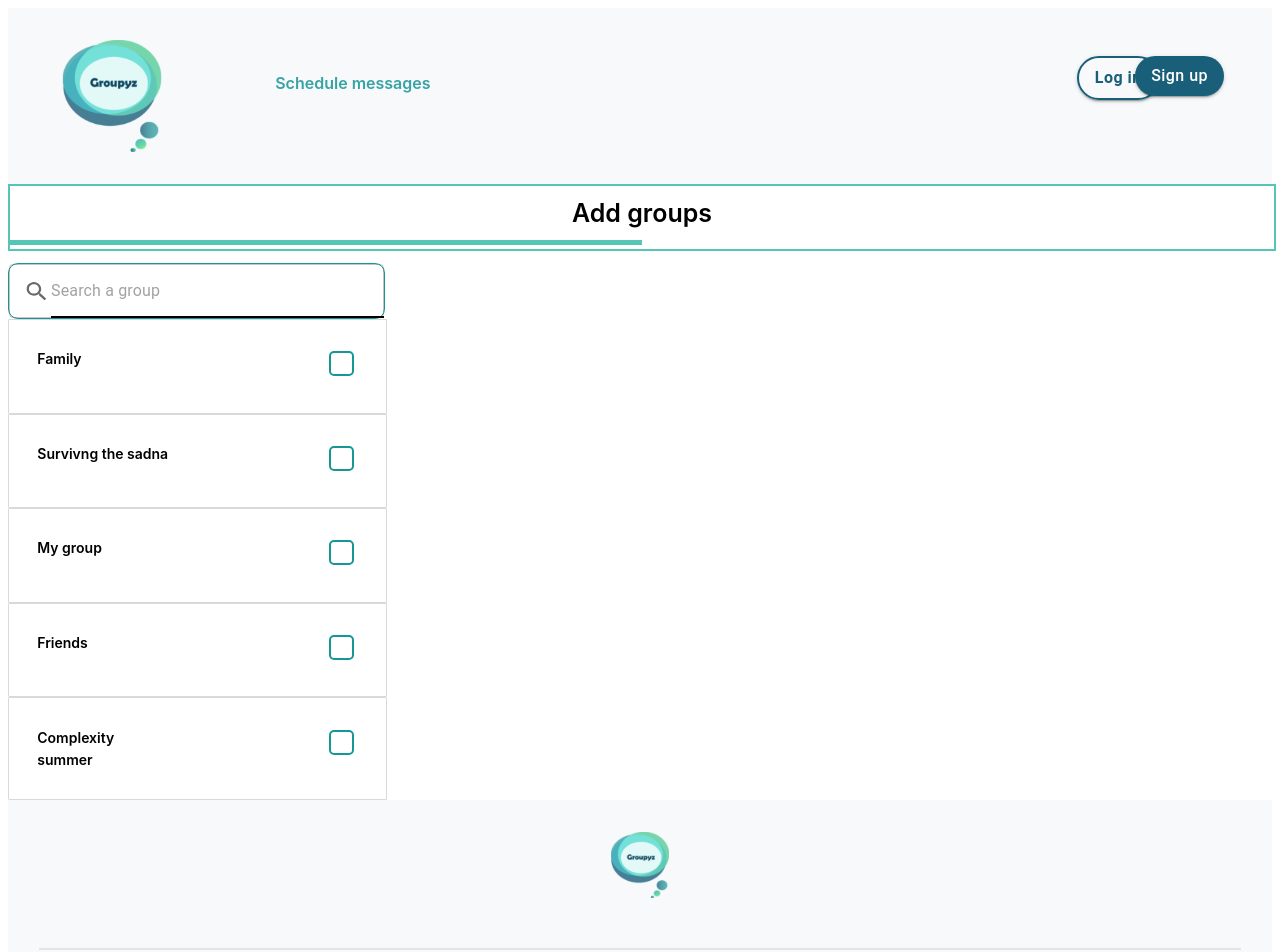
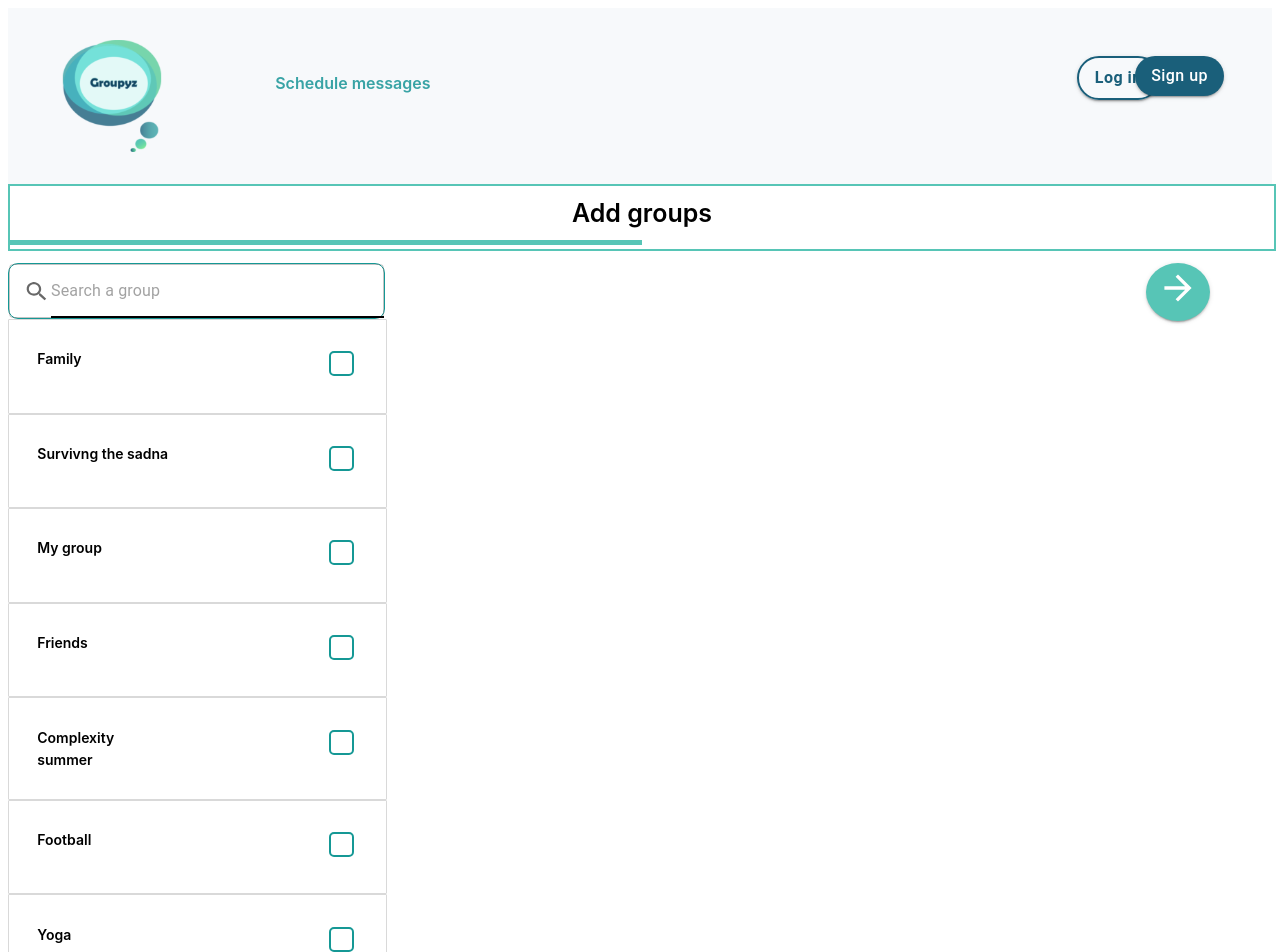
Before and after one commit to Groupyz/UI, a React (Create React App) app in the folder groupyz/: page /addgroups in a window 1280 px wide. Shown: the top 952 px of the page. Built offline with nearby package versions, Linux system fonts and the light colour scheme.

Commit message:
added 'groups chosen' component to add groups page

```diff
--- a/groupyz/src/components/global/Button_c.jsx
+++ b/groupyz/src/components/global/Button_c.jsx
@@ -4,12 +4,16 @@ import "./styles/Button_c.css";
 import { ToastContainer, toast } from "react-toastify";
 import "react-toastify/dist/ReactToastify.css";
 
-const Button_c = ({ variant, image, name, dest }) => {
+const Button_c = ({
+  variant = "contained",
+  image,
+  width = "25px",
+  height = "25px",
+  name,
+  dest,
+}) => {
   if (!name) {
     throw new Error("The name required Prop missing!");
-  }
-  if (!variant) {
-    variant = "contained";
   }
 
   const showToastMessage = () => {
@@ -27,7 +31,7 @@ const Button_c = ({ variant, image, name, dest }) => {
       <div>
         <Button variant={variant} id="Button_c" onClick={showToastMessage}>
           <div class="image">
-            <img src={image} width={"25px"} height={"25px"} />
+            <img src={image} width={width} height={height} />
           </div>
           {name}
         </Button>
--- a/groupyz/src/components/global/Checkbox.jsx
+++ b/groupyz/src/components/global/Checkbox.jsx
@@ -1,18 +1,27 @@
 import "./styles/Checkbox.css";
+import { useState } from "react";
 
-import { useState } from "react";
-const Checkbox = ({ label }) => {
-  const [isChecked, setIsChecked] = useState(false);
+const Checkbox = ({ label, selectedGroups, setSelectedGroups }) => {
+  const isChecked = selectedGroups.includes(label);
+  const handleCheckboxChange = () => {
+    setSelectedGroups((prevSelectedGroups) => {
+      if (isChecked) {
+        return prevSelectedGroups.filter((group) => group !== label);
+      } else {
+        return [...prevSelectedGroups, label];
+      }
+    });
+  };
+
   return (
     <div className="checkbox-wrapper">
       <label>
         <input
           type="checkbox"
           checked={isChecked}
-          onChange={() => setIsChecked(!isChecked)}
+          onChange={handleCheckboxChange}
           className={isChecked ? "checked" : ""}
         />
-        <span>{label}</span>
       </label>
     </div>
   );
--- a/groupyz/src/pages/add_groups/addGroups.jsx
+++ b/groupyz/src/pages/add_groups/addGroups.jsx
@@ -1,11 +1,16 @@
 import "./styles/addGroups.css";
 import TextField from "@mui/material/TextField";
+import Grid from "@mui/material/Grid";
+import Item from "@mui/material/Grid";
 import Search from "./images/search.svg";
 import GroupsList from "./data/groupsList.jsx";
 import { useState } from "react";
+import Button_c from "../../components/global/Button_c";
+import arrow from "./images/arrow.svg";
 
 const AddGroups = () => {
   const [inputText, setInputText] = useState("");
+  const [selectedGroups, setSelectedGroups] = useState([]);
   let inputHandler = (e) => {
     //convert input text to lower case
     var lowerCase = e.target.value.toLowerCase();
@@ -23,6 +28,7 @@ const AddGroups = () => {
         </div>
         <div class="col">
           <div class="row secondRow">
+            <div class="firstCol">
               <div class="searchBar">
                 <TextField
                   id="searchBar"
@@ -36,7 +42,28 @@ const AddGroups = () => {
                   }}
                 />
               </div>
-            <GroupsList input={inputText} />
+              <GroupsList
+                input={inputText}
+                selectedGroups={selectedGroups}
+                setSelectedGroups={setSelectedGroups}
+              />
+            </div>
+            <div class="secondCol">
+              {selectedGroups.map((group) => (
+                <div className="selectedGroups">
+                  <Grid container columns={{ xs: 4 }}>
+                    <Grid item xs={4}>
+                      <Item>{group}</Item>
+                    </Grid>
+                  </Grid>
+                </div>
+              ))}
+            </div>
+            <div class="thirdCol">
+              <div class="continueButton">
+                <Button_c name=" " image={arrow} width="34px" height="34px" />
+              </div>
+            </div>
           </div>
         </div>
       </div>
--- a/groupyz/src/pages/add_groups/data/dummyData.json
+++ b/groupyz/src/pages/add_groups/data/dummyData.json
@@ -3,5 +3,13 @@
     { "group_id": "2", "group_name": "Survivng the sadna" },
     { "group_id": "3", "group_name": "My group" },
     { "group_id": "4", "group_name": "Friends" },
-    { "group_id": "5", "group_name": "Complexity summer" }
+    { "group_id": "5", "group_name": "Complexity summer"},
+    { "group_id": "6", "group_name": "Football"},
+    { "group_id": "7", "group_name": "Yoga"},
+    { "group_id": "8", "group_name": "Work"},
+    { "group_id": "9", "group_name": "School"},
+    { "group_id": "10", "group_name": "University"},
+    { "group_id": "11", "group_name": "Food"},
+    { "group_id": "12", "group_name": "College"},
+    { "group_id": "13", "group_name": "Vacation"}
 ]
--- a/groupyz/src/pages/add_groups/data/groupsList.jsx
+++ b/groupyz/src/pages/add_groups/data/groupsList.jsx
@@ -2,30 +2,43 @@ import "../styles/addGroups.css";
 import data from "./dummyData.json";
 import Checkbox from "../../../components/global/Checkbox";
 
-const groupsList = (props) => {
+// const groupsList = (props) => {
+const groupsList = ({ input, selectedGroups, setSelectedGroups }) => {
   const filteredData = data.filter((el) => {
     //if no input the return the original
-    if (props.input === "") {
+    if (input === "") {
       return el;
     }
     //return the item which contains the user input
     else {
-      return el.group_name.toLowerCase().includes(props.input);
+      return el.group_name.toLowerCase().includes(input);
     }
   });
 
+  const handleGroupSelection = (groupName) => {
+    setSelectedGroups((prevSelectedGroups) => {
+      if (prevSelectedGroups.includes(groupName)) {
+        return prevSelectedGroups.filter((group) => group !== groupName);
+      } else {
+        return [...prevSelectedGroups, groupName];
+      }
+    });
+  };
+
   return (
-    <div class="groupList">
-      {filteredData.map((item) => {
-        return (
-          <div class="multRow">
-            <div class="group">{item.group_name}</div>
-            <div class="checkbox">
-              <Checkbox />
-            </div>
+    <div className="groupList">
+      {filteredData.map((item) => (
+        <div key={item.group_id} className="multRow">
+          <div className="group">{item.group_name}</div>
+          <div className="checkbox">
+            <Checkbox
+              label={item.group_name}
+              selectedGroups={selectedGroups}
+              setSelectedGroups={setSelectedGroups}
+            />
           </div>
-        );
-      })}
+        </div>
+      ))}
     </div>
   );
 };
--- a/groupyz/src/pages/add_groups/styles/addGroups.css
+++ b/groupyz/src/pages/add_groups/styles/addGroups.css
@@ -37,7 +37,13 @@ addGroups .col {
 
 .secondRow {
     margin-top: 1rem;
-    grid-template-columns: 0.3fr 0.7fr;
+    grid-template-columns: 0.3fr 0.6fr 0.1fr;
+}
+
+.firstCol{
+    grid-column: 1;
+    height: 50rem;
+    overflow-y: auto;
 }
 
 .searchBar {
@@ -72,3 +78,33 @@ addGroups .col {
     font-weight: 600;
     padding: 15%;
 }
+
+.secondCol {
+    grid-column: 2;
+    display: grid;
+    grid-template-columns: 33% 33% 33%;
+    margin-left: 10%;
+    margin-bottom: 30rem;
+}
+
+.selectedGroups {
+    width: 207px;
+    height: 35px;
+    border-radius: 15px;
+    border: 1px solid #159895;
+    padding-left: 1rem;
+    padding-top: 3%;
+    font-size: 14px;
+    font-weight: 400;
+}
+
+.thirdCol {
+    grid-column: 3;
+}
+
+addGroups .secondRow .thirdCol .continueButton #Button_c {
+    width: 58px;
+    height: 58px;
+    fill: #159895;
+    border-radius: 50%;
+}
```
Also changed, not shown: groupyz/src/pages/add_groups/images/arrow.svg (added). Lines whose indentation alone changed are shown as unchanged.
